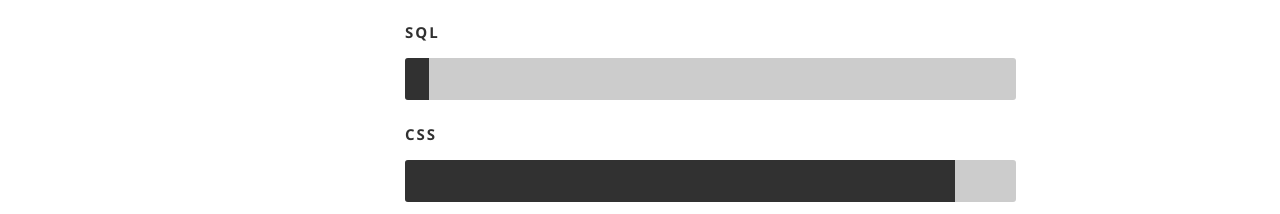
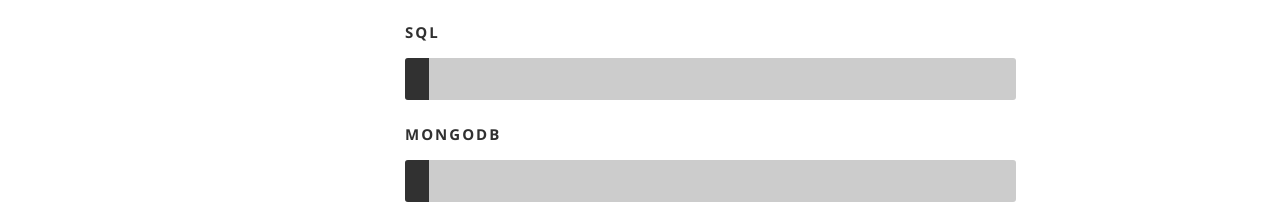
Before and after one commit to hkagei/hkagei-employment-portfolio, a React (Create React App) app: page / in a window 1280 px wide. Shown: the part 2766-2980 px from the top of the page. Built offline with nearby package versions, Linux system fonts and the light colour scheme.

Commit message:
pre-deploy

```diff
--- a/src/resumeData.js
+++ b/src/resumeData.js
@@ -8,7 +8,7 @@
     "socialLinks":[
         {
           "name":"linkedin",
-          "url":"https://www.linkedin.com/in/hiroyuki-kagei-1391a8237/",
+          "url":"https://www.linkedin.com/in/hiroyuki-kagei/",
           "className":"fa fa-linkedin"
         },
         {
@@ -17,7 +17,7 @@
           "className":"fa fa-github"
         },
         {
-          "name":"skype",
+          "name":"twitter",
           "url":"http://twitter.com/hirokagei",
           "className":"fa fa-twitter"
         }
@@ -79,7 +79,7 @@
         "skillname":"SQL"
       },
       {
-        "skillname":"CSS"
+        "skillname":"MongoDB"
       },
       {
         "skillname":"Reactjs"
```
Also changed, not shown: package.json (+8 -2 lines), 1 other file (tests, documents, lock files or other folders).
